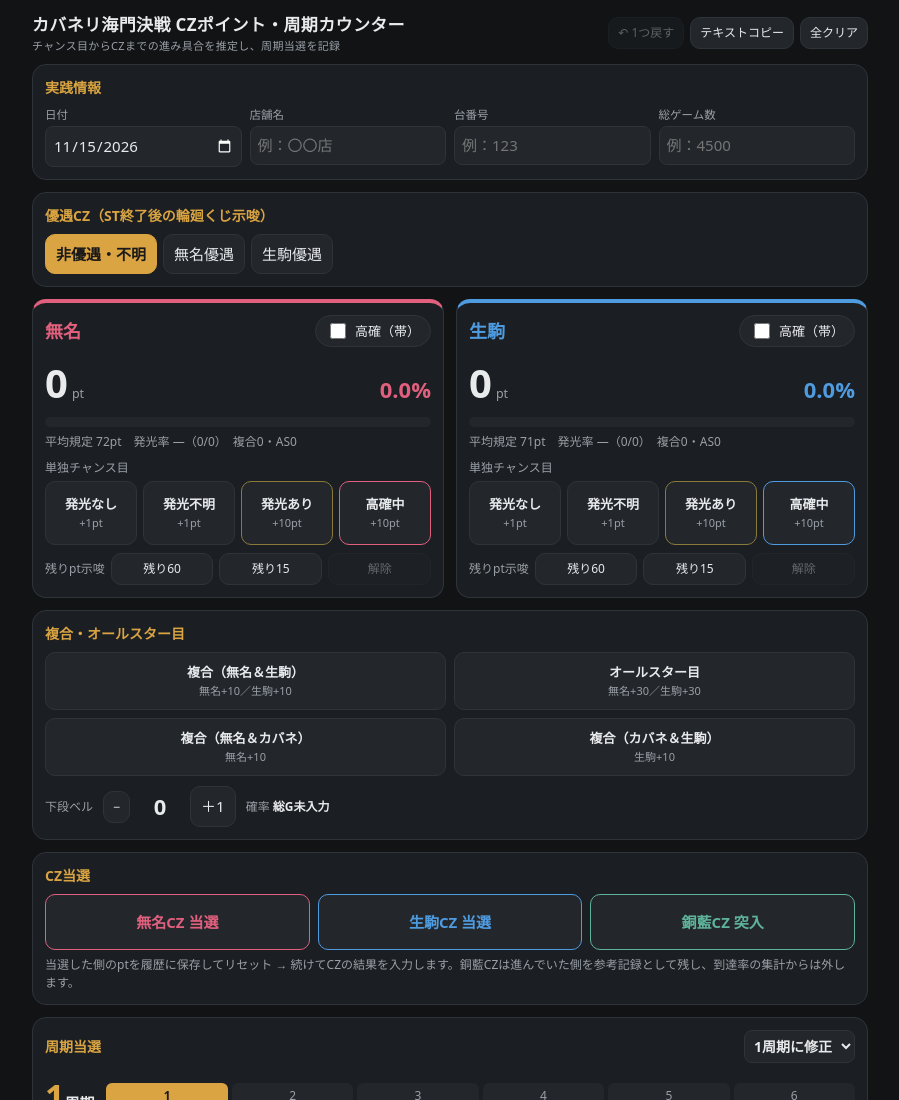
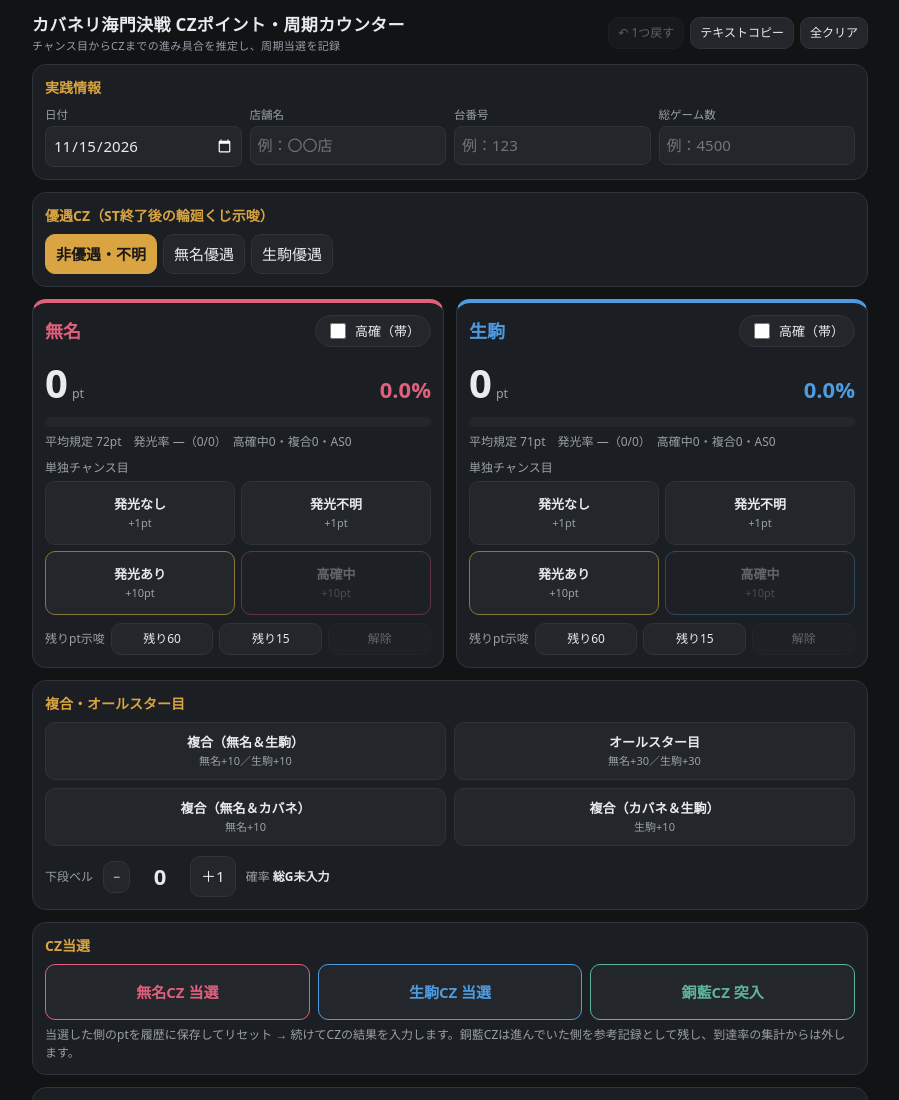
Before and after one commit to wafuyuki/slot, a plain HTML site: page index.html in a window 1280 px wide. Shown: the top 1100 px of the page, without its empty margins (190-1089 px from the left). Drawn offline with Linux system fonts and the light colour scheme.

Commit message:
Add files via upload

```diff
--- a/index.html
+++ b/index.html
@@ -42,6 +42,7 @@ button:disabled{opacity:.35;cursor:not-allowed;transform:none}
 .sub{font-size:12px;color:var(--mut);margin:6px 0 8px}
 .hintline{font-size:12px;background:var(--panel2);border-radius:8px;padding:6px 8px;margin-bottom:8px;color:var(--acc)}
 .grid4{display:grid;grid-template-columns:repeat(4,1fr);gap:6px}
+.grid2s{display:grid;grid-template-columns:1fr 1fr;gap:6px}
 .grid2{display:grid;grid-template-columns:repeat(2,1fr);gap:8px}
 .grid3{display:grid;grid-template-columns:repeat(3,1fr);gap:8px}
 .cb{display:flex;flex-direction:column;align-items:center;justify-content:center;min-height:64px;padding:6px 4px;position:relative}
@@ -274,18 +275,19 @@ function card(side){
     const rem = Math.max(0, s.hint.r - (s.pt - s.hint.at));
     hint = `<div class="hintline">残り${s.hint.r}pt示唆（示唆時 ${s.hint.at}pt）→ 残り目安 ${rem}pt／推定規定 ${s.hint.at + s.hint.r}pt以上</div>`;
   }
-  const b = (k, label, p, cls='') =>
-    `<button class="cb ${cls}" data-a="single" data-side="${side}" data-k="${k}"><span class="n">${s[k]||''}</span><b>${label}</b><em>+${p}pt</em></button>`;
+  const b = (k, label, p, cls='', off=false) =>
+    `<button class="cb ${cls}" data-a="single" data-side="${side}" data-k="${k}" ${off?'disabled':''}><span class="n">${s[k]||''}</span><b>${label}</b><em>+${p}pt</em></button>`;
   return `<section class="card ${side}">
     <div class="ch"><h2>${NAME[side]}</h2>
       <label class="tg ${s.kkOn?'on':''}"><input type="checkbox" data-c="kk" data-side="${side}" ${s.kkOn?'checked':''}><span>高確（帯）</span></label></div>
     <div class="big"><span class="pt">${s.pt}</span><small>pt</small><span class="rate">${r.toFixed(1)}%</span></div>
     <div class="bar"><i style="width:${Math.min(100,r)}%"></i></div>
-    <div class="sub">平均規定 ${a}pt${S.yugu===side?'（優遇）':''}　発光率 ${fmt(lr)}（${s.light}/${s.light+s.none}）　複合${s.combo}・AS${s.all}</div>
+    <div class="sub">平均規定 ${a}pt${S.yugu===side?'（優遇）':''}　発光率 ${fmt(lr)}（${s.light}/${s.light+s.none}）　高確中${s.kk}・複合${s.combo}・AS${s.all}</div>
     ${hint}
     <div class="muted" style="margin-bottom:4px">単独チャンス目</div>
-    <div class="grid4">
-      ${b('none','発光なし',1)}${b('unk','発光不明',1)}${b('light','発光あり',10,'light')}${b('kk','高確中',10,'kk')}
+    <div class="grid2s">
+      ${b('none','発光なし',1,'',s.kkOn)}${b('unk','発光不明',1,'',s.kkOn)}
+      ${b('light','発光あり',10,'light',s.kkOn)}${b('kk','高確中',10,'kk',!s.kkOn)}
     </div>
     <div class="hrow">残りpt示唆
       <button class="sm" data-a="hint" data-side="${side}" data-v="60">残り60</button>
```
